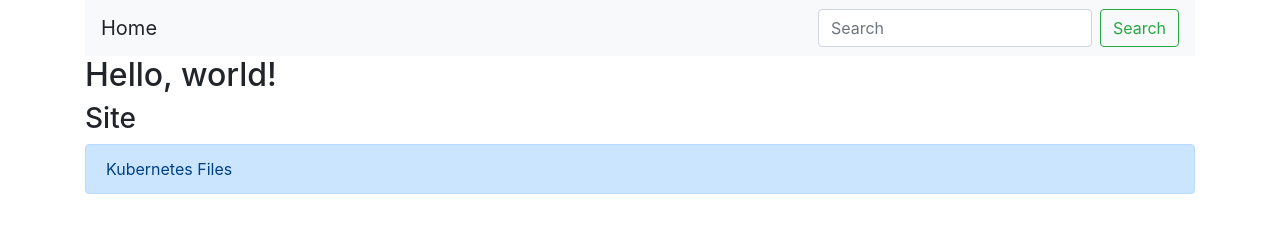
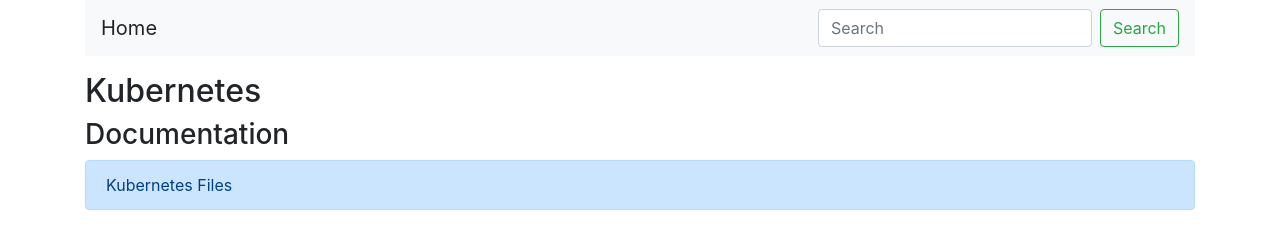
Before and after one commit to leoym/kub-site, a plain HTML site: page index.html in a window 1280 px wide. Drawn offline with nearby package versions, Linux system fonts and the light colour scheme.

Commit message:
Update index.html

```diff
--- a/index.html
+++ b/index.html
@@ -8,7 +8,7 @@
     <!-- Bootstrap CSS -->
     <link rel="stylesheet" href="https://stackpath.bootstrapcdn.com/bootstrap/4.1.3/css/bootstrap.min.css" integrity="sha384-MCw98/SFnGE8fJT3GXwEOngsV7Zt27NXFoaoApmYm81iuXoPkFOJwJ8ERdknLPMO" crossorigin="anonymous">
 
-    <title>Hello, world!</title>
+    <title>Kubernetes</title>
   </head>
   <body>
 
@@ -24,8 +24,9 @@
   </nav>
 
     <!-- Content here -->
-    <h2>Hello, world!</h2>
-    <h3> Site </h3>
+    <p></p>
+    <h2>Kubernetes</h2>
+    <h3> Documentation </h3>
 
     <div class="alert alert-primary" role="alert">
     Kubernetes Files
```
